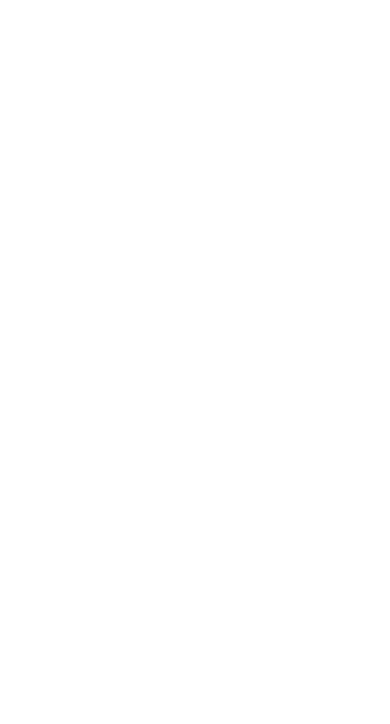
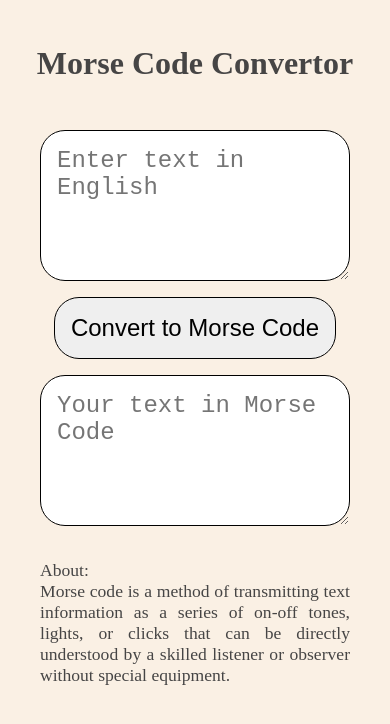
Before and after one commit to Mehul-Suryavanshi/neogcamp-markseven, a plain HTML site: page index.html in a window 390 px wide. Drawn offline with Linux system fonts and the light colour scheme.

Commit message:
feat : Added style & logic for Morse Conversion

```diff
--- a/index.html
+++ b/index.html
@@ -1,12 +1,30 @@
 <!DOCTYPE html>
 <html lang="en">
+
 <head>
     <meta charset="UTF-8">
     <meta http-equiv="X-UA-Compatible" content="IE=edge">
     <meta name="viewport" content="width=device-width, initial-scale=1.0">
-    <title>Document</title>
+    <title>Morse Code Convertor</title>
+    <link href="src/css/style.css" rel="stylesheet">
 </head>
+
 <body>
+    <header>
+        <h1>Morse Code Convertor</h1>
+    </header>
+    <section>
+        <textarea class="grid-item" id="input-textarea" placeholder="Enter text in English"></textarea>
+        <button class="grid-item" id="input-btn">Convert to Morse Code</button>
+        <textarea class="grid-item" id="output-textarea" placeholder="Your text in Morse Code"></textarea>
+    </section>
+    <footer>
+        <p>About:<br />
+            Morse code is a method of transmitting text information as a series of on-off tones, lights, or clicks that
+            can be directly understood by a skilled listener or observer without special equipment.</p>
+    </footer>
 
+    <script src="src/scripts/scripts.js" type="text/javascript"></script>
 </body>
+
 </html>
--- /dev/null
+++ b/src/css/style.css
@@ -0,0 +1,57 @@
+
+body{
+    background-color: rgb(250, 240, 228);
+    color:  rgb(70, 69, 69);
+    padding: 1rem;
+    text-align: center;
+}
+h1{
+    margin-bottom: 2rem;
+    font-size: 3rem;
+}
+
+section{
+    display: grid;
+    grid-template-columns: auto auto auto;
+
+}
+
+section textarea{
+    font-size: 1.5rem;
+    height: 30vw;
+    border: solid 1px;
+    border-radius: 25px;
+}
+
+.grid-item{
+    margin: 1rem;
+    padding: 1rem;
+}
+
+#input-btn{
+    margin: auto;
+    padding: 1rem;
+    font-size: 1.5rem;
+    border: solid 1px;
+    border-radius: 25px;
+}
+
+footer{
+    font-size: 1.1rem;
+    padding: 0 30rem;
+    text-align: justify;
+}
+
+
+
+@media (max-width:660px){
+    h1{
+        font-size: 2em;
+    }
+    section{
+        grid-template-columns: auto;
+    }
+    footer{
+        padding: 0 1rem;
+    }
+}
--- /dev/null
+++ b/src/scripts/scripts.js
@@ -0,0 +1,29 @@
+var input_btn = document.querySelector("#input-btn");
+var input_textArea = document.querySelector("#input-textarea");
+var output_textArea = document.querySelector("#output-textarea");
+var inputText = "";
+var outputText = "";
+var endPointUrl =
+"https://api.funtranslations.com/translate/morse.json?text=";
+//   "https://lessonfourapi.tanaypratap.repl.co/translate/yoda.json?text=";
+
+input_btn.addEventListener("click", () => {
+  let finalURL = "";
+  inputText = input_textArea.value;
+  finalURL = endPointUrl + inputText;
+
+  console.log("Final URL", finalURL);
+  makeCallBackToApi(finalURL);
+});
+
+function makeCallBackToApi(finalURL) {
+  fetch(finalURL)
+    .then(response => response.json())
+    .then(jsonResponse => {
+      outputText =  jsonResponse?.contents?.translated;
+      output_textArea.innerHTML = outputText
+    })
+    .catch((error) => {
+      console.log("Error encountered : ", error);
+    });
+}
```
Also changed, not shown: 1 other file.
